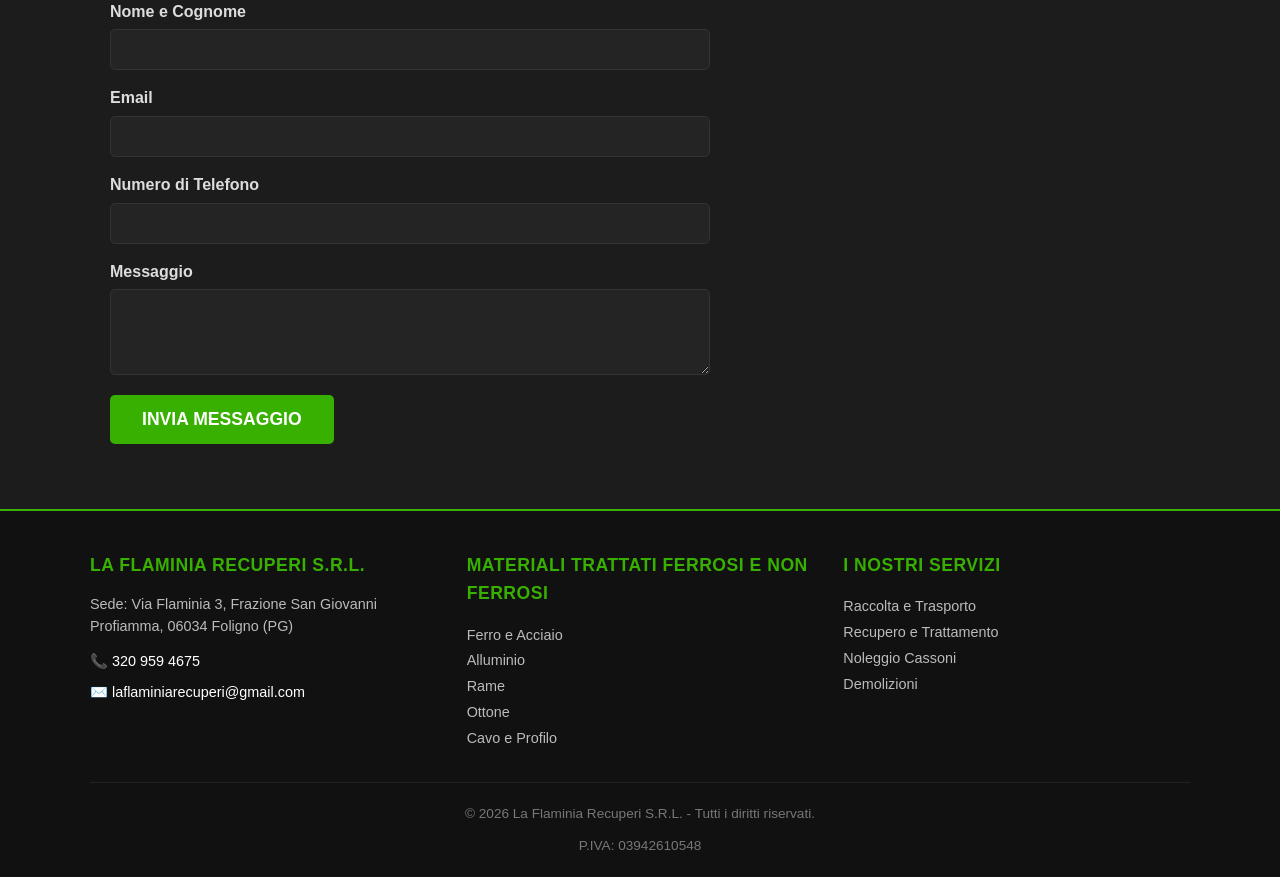
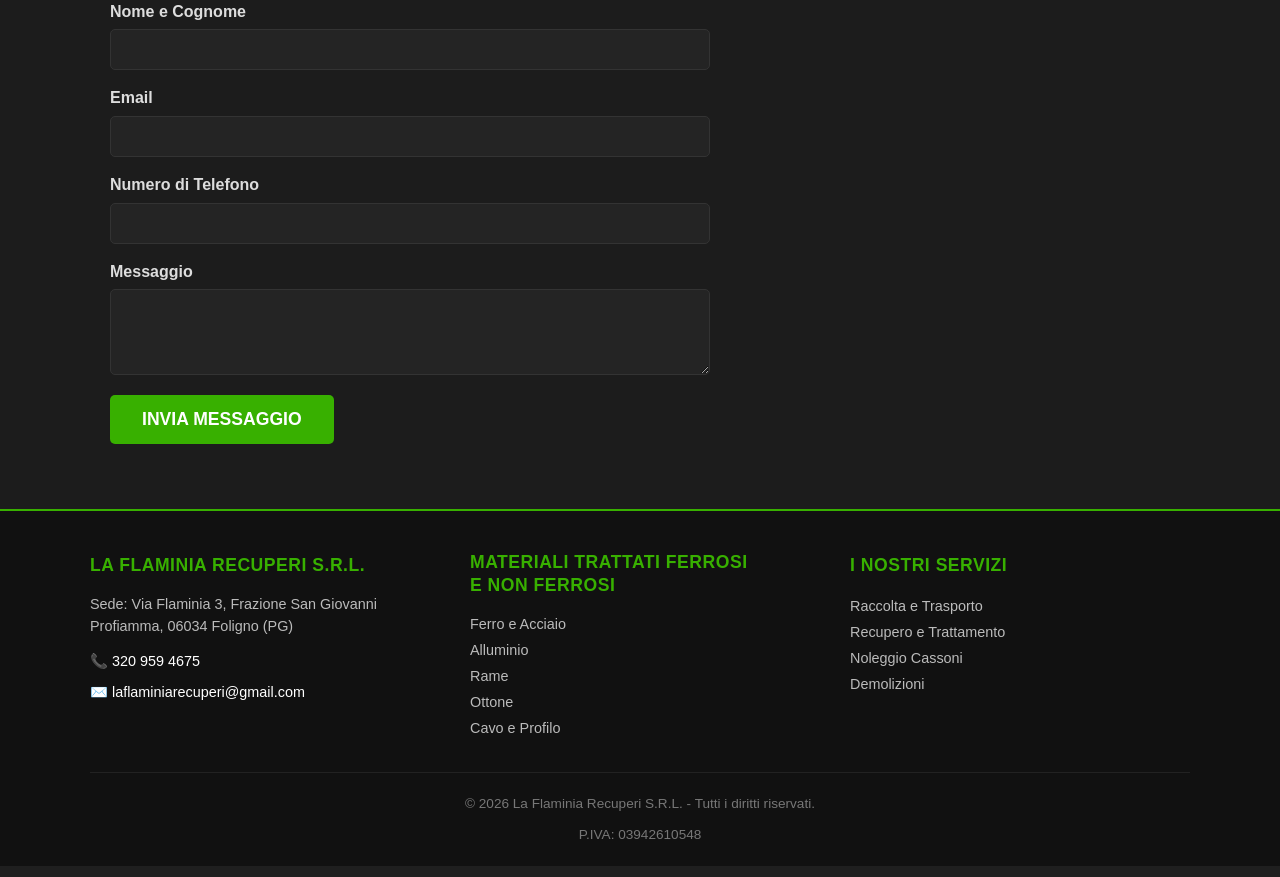
Before and after one commit to kgcodedev/la-flaminia-recuperi, a Flask app: page / in a window 1280 px wide. Shown: the part 2077-2954 px from the top of the page. Run offline with Flask 3, Linux system fonts and the light colour scheme.

Commit message:
Update footer.html

```diff
--- a/templates/footer.html
+++ b/templates/footer.html
@@ -1,6 +1,6 @@
 <!-- FOOTER AZIENDALE -->
 <footer style="background-color: #111; color: #ccc; padding: 40px 20px 20px 20px; border-top: 2px solid #38B000; font-family: Arial, sans-serif;">
-    <div style="max-width: 1100px; margin: 0 auto; display: grid; grid-template-columns: repeat(auto-fit, minmax(250px, 1fr)); gap: 30px; margin-bottom: 30px;">
+    <div style="max-width: 1100px; margin: 0 auto; display: grid; grid-template-columns: repeat(auto-fit, minmax(260px, 1fr)); gap: 40px; margin-bottom: 30px;">
 
         <!-- Colonna 1: Info e Contatti -->
         <div>
@@ -16,9 +16,11 @@
             </p>
         </div>
 
-        <!-- Colonna 2: Materiali Trattati -->
+        <!-- Colonna 2: Materiali Trattati (A capo) -->
         <div>
-            <h4 style="color: #38B000; font-size: 1.1rem; margin-bottom: 15px; text-transform: uppercase; letter-spacing: 0.5px;">Materiali Trattati Ferrosi e Non Ferrosi</h4>
+            <h4 style="color: #38B000; font-size: 1.1rem; margin-bottom: 15px; text-transform: uppercase; letter-spacing: 0.5px; line-height: 1.3;">
+                Materiali Trattati Ferrosi<br>e Non Ferrosi
+            </h4>
             <ul style="list-style: none; padding: 0; margin: 0; font-size: 0.9rem; line-height: 1.8; color: #bbb;">
                 <li>Ferro e Acciaio</li>
                 <li>Alluminio</li>
@@ -28,7 +30,7 @@
             </ul>
         </div>
 
-        <!-- Colonna 3: Servizi -->
+        <!-- Colonna 3: Servizi (Ben distanziata) -->
         <div>
             <h4 style="color: #38B000; font-size: 1.1rem; margin-bottom: 15px; text-transform: uppercase; letter-spacing: 0.5px;">I Nostri Servizi</h4>
             <ul style="list-style: none; padding: 0; margin: 0; font-size: 0.9rem; line-height: 1.8; color: #bbb;">
```
